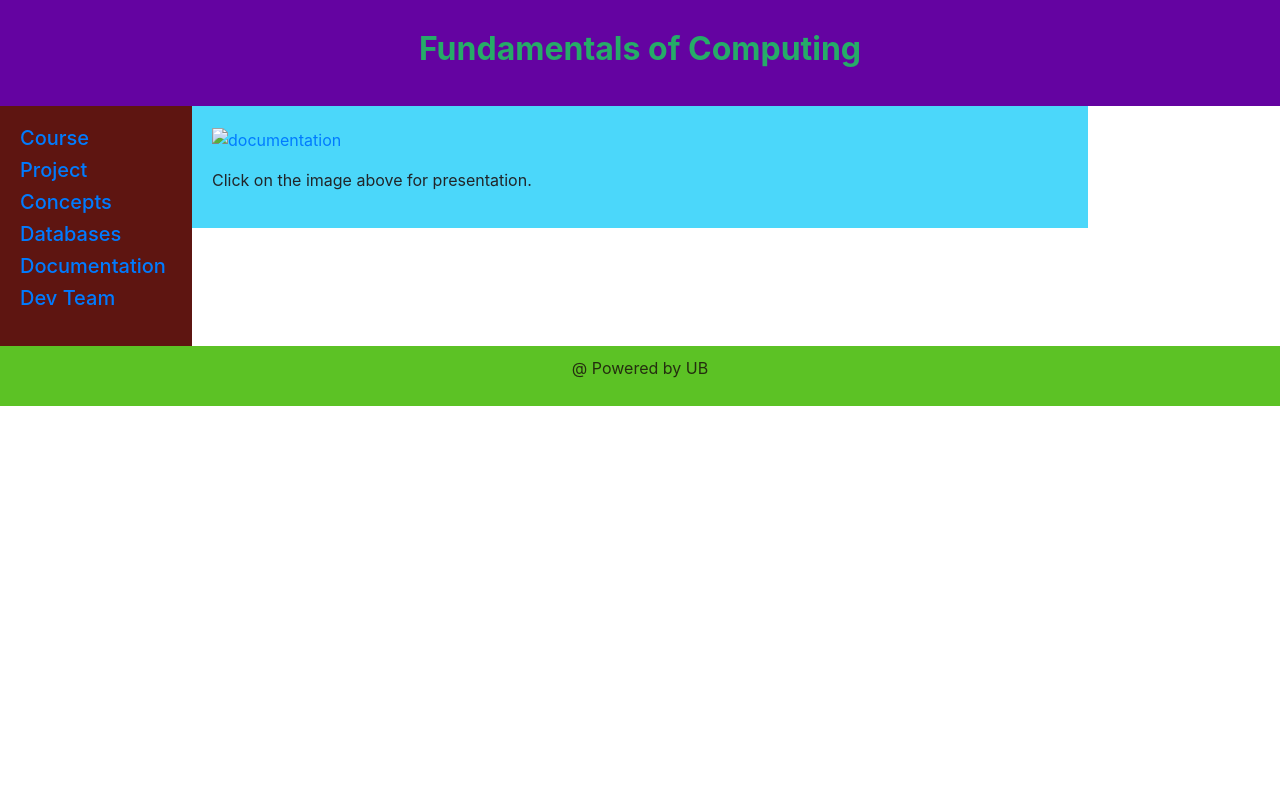
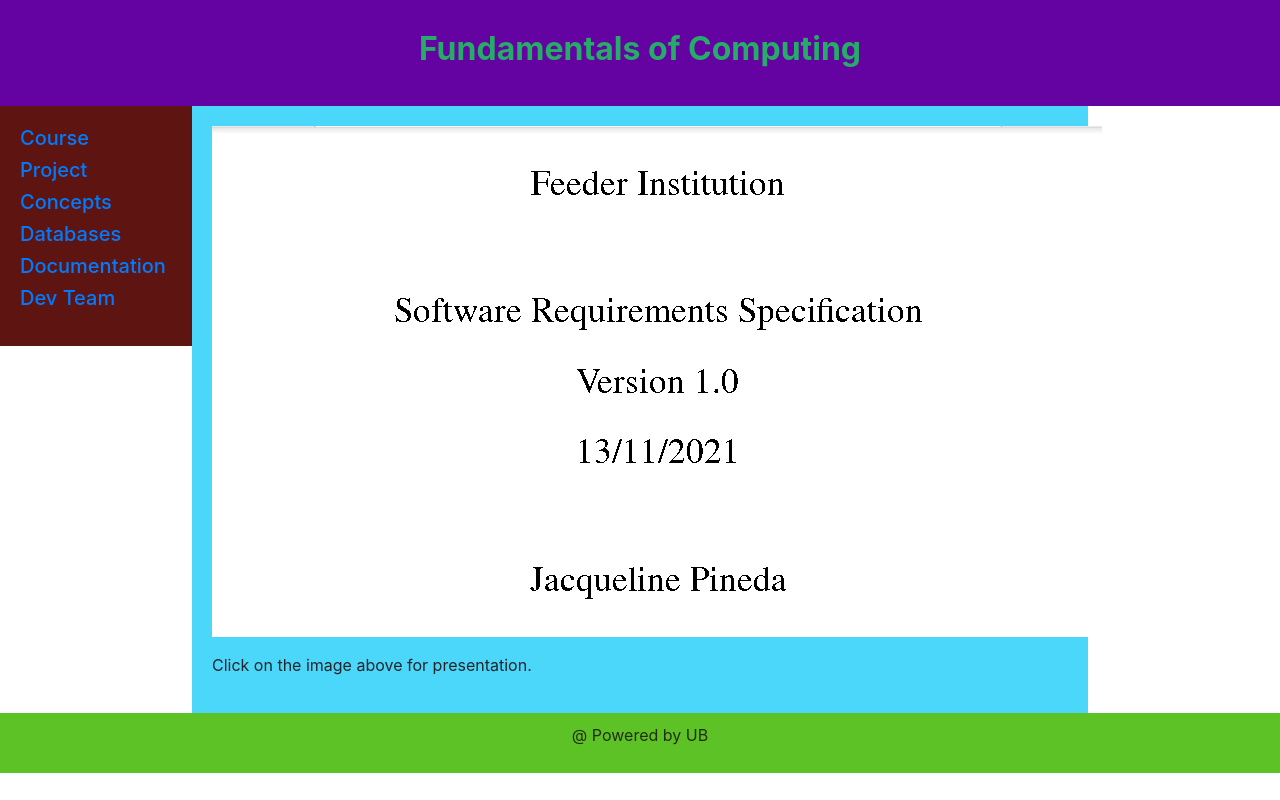
Before and after one commit to jacpineda/FoC2021-student, a plain HTML site: page documentation.html in a window 1280 px wide. Drawn offline with nearby package versions, Linux system fonts and the light colour scheme.

Commit message:
Update documentation.html

```diff
--- a/documentation.html
+++ b/documentation.html
@@ -27,7 +27,7 @@
   </nav>
 
   <article>
-   <a href="https://drive.google.com/file/d/1emYNyAIPOih0PMWEr-woOZiIIOPaUv4t/view?usp=sharing"><img src="documentation.png" alt="documentation" ></a>
+   <a href="https://docs.google.com/document/d/1lWCfAswnTCS0rl1CPYC5s5DlpwFQf_B3/edit?usp=sharing&ouid=113941173468800339262&rtpof=true&sd=true"><img src="Documentation (2).png" alt="documentation" ></a>
    <p></p>
 
     <p>Click on the image above for presentation.</p>
```
